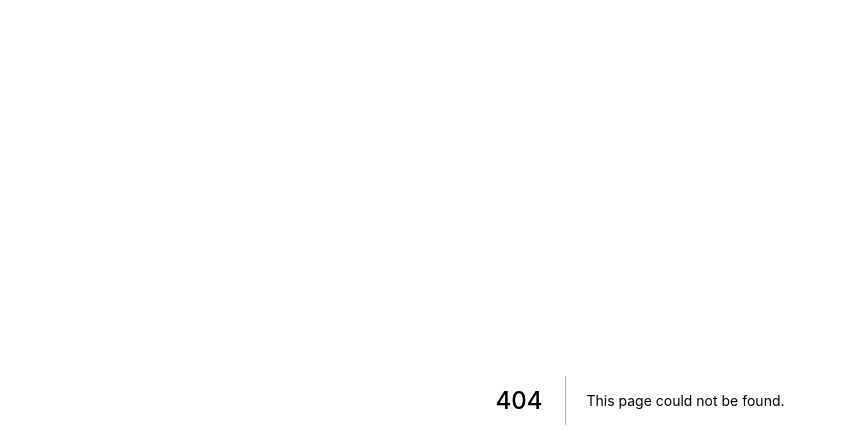
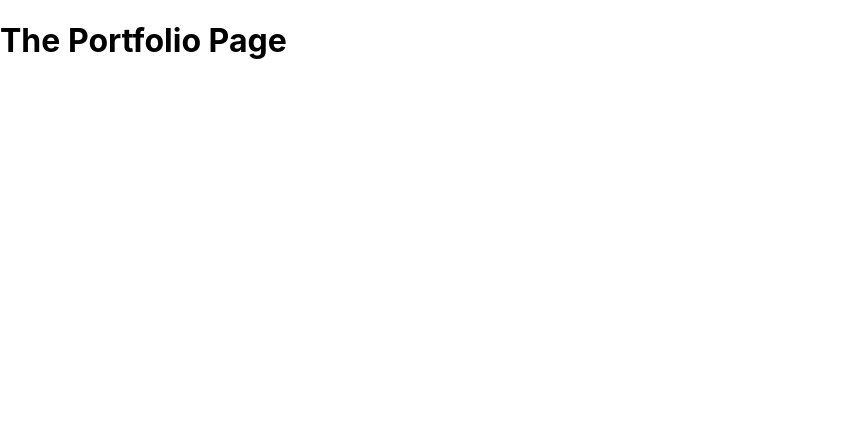
Before and after one commit to DanD88/fileBasedRouting-NextJS, a Next.js app: page /portfolio/1 in a window 1280 px wide. Before the commit this address had no page. Shown: the top 448 px of the page, without its empty margins (0-846 px from the left). Built offline with nearby package versions, Linux system fonts and the light colour scheme.

Commit message:
Create [projectid].js
Adding dynamic path routes

```diff
--- /dev/null
+++ b/pages/portfolio/[projectid].js
@@ -0,0 +1,9 @@
+function PortolioProjectPage() {
+  return (
+    <div>
+      <h1>The Portfolio Page</h1>
+    </div>
+  );
+}
+
+export default PortolioProjectPage;
```
